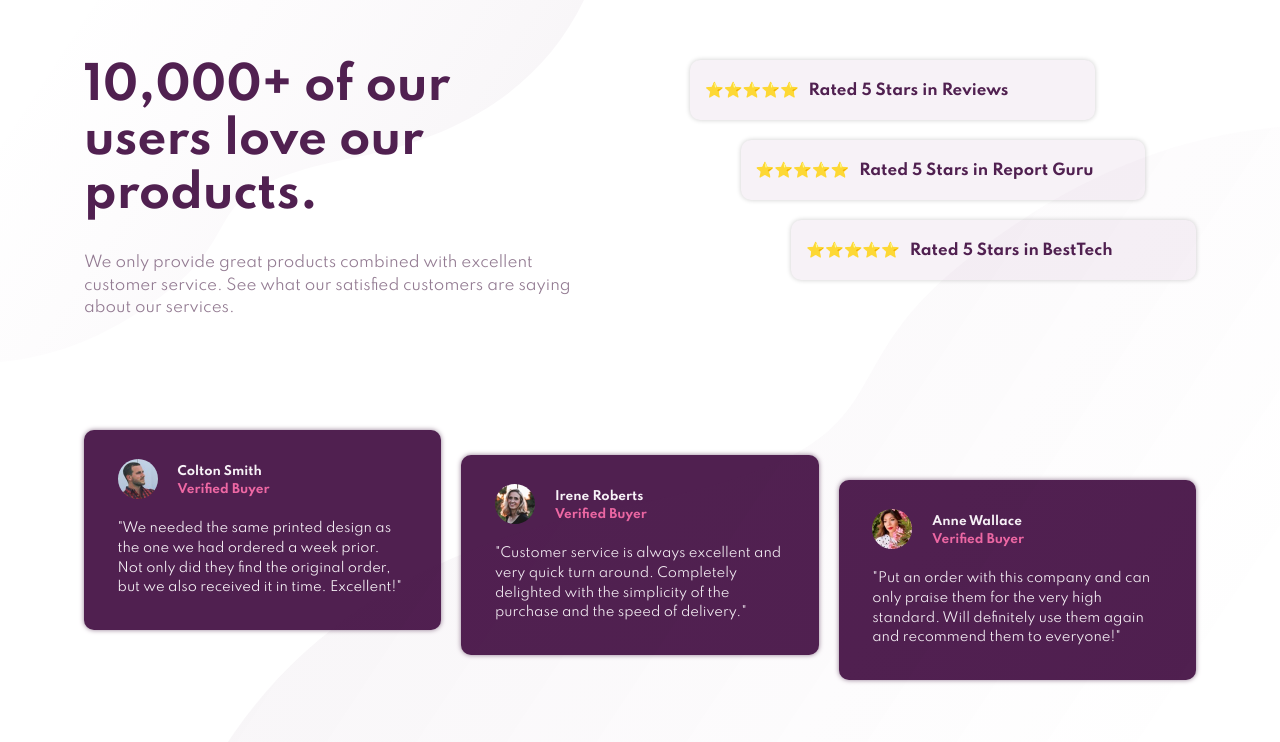
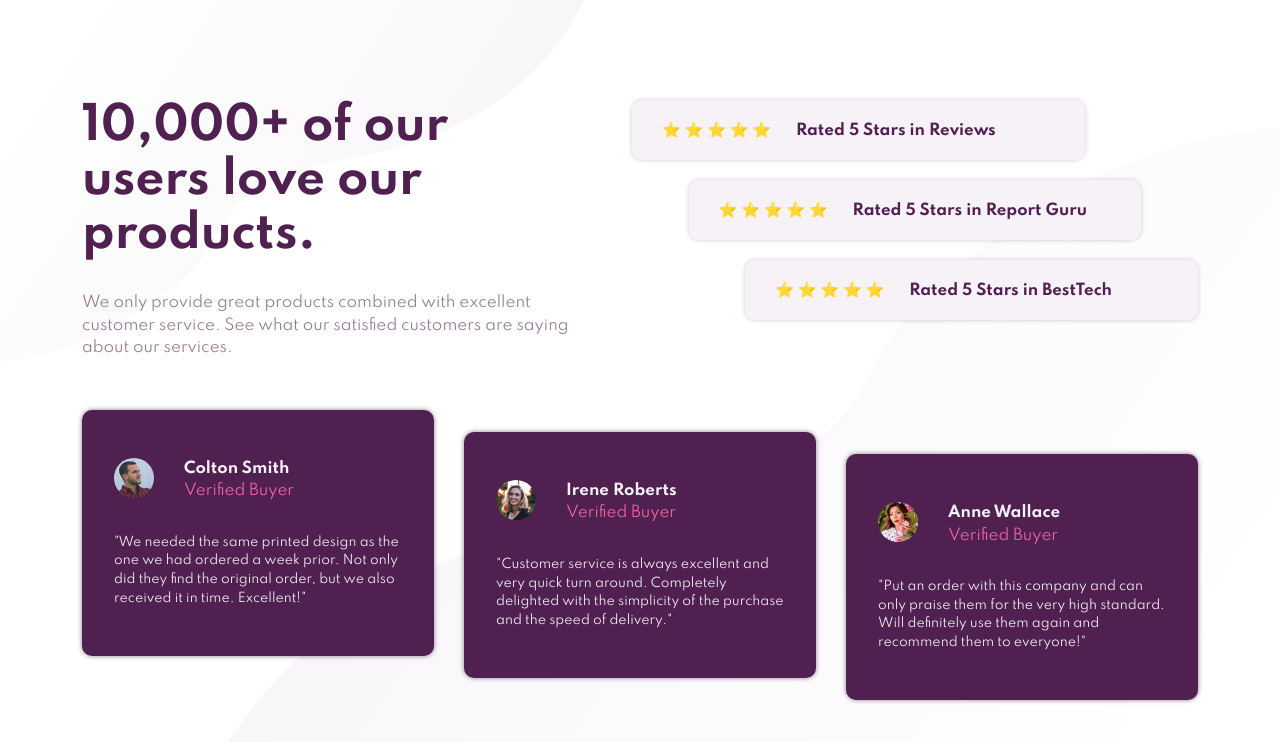
Before and after one commit to olamide203/social-proof-section, a plain HTML site: page index.html in a window 1280 px wide. Drawn offline with Linux system fonts and the light colour scheme.

Commit message:
complete desktop layout

```diff
--- a/css/style.scss
+++ b/css/style.scss
@@ -51,6 +51,8 @@ p {
 
 body {
   display: grid;
+  justify-content: center;
+  align-items: center;
   &::before {
     position: absolute;
     height: 100%;
@@ -96,7 +98,7 @@ body {
   .cards {
     grid-column: 1/-1;
     display: grid;
-    grid-gap: 20px;
+    grid-gap: 30px;
     grid-template-columns: repeat(4, 1fr);
   }
 }
@@ -125,8 +127,8 @@ body {
 .card {
   grid-column: 1/-1;
   display: grid;
-  grid-gap: 20px;
-  padding: 2.1rem;
+  grid-gap: 30px;
+  padding: 3rem 2rem;
   grid-template-columns: 40px 1fr;
   background: var(--magenta-1);
   color: var(--magenta-3);
@@ -144,11 +146,11 @@ body {
   &__desc {
     h5 {
       margin: 0;
-      font-size: 0.8em;
     }
 
     &-pink {
       color: var(--pink);
+      font-weight: 400;
     }
   }
 
@@ -156,8 +158,8 @@ body {
     grid-column: 1/-1;
 
     p {
-      font-size: 0.87em;
       margin: 0;
+      font-size: 0.83em;
     }
   }
 }
@@ -179,9 +181,11 @@ body {
 
 @media screen and (min-width: 620px) {
   body {
-    &::before {
-      background: url("../images/bg-pattern-top-desktop.svg");
-      background-repeat: no-repeat;
+    background-image: url("../images/bg-pattern-top-desktop.svg"), url("../images/bg-pattern-bottom-desktop.svg");
+    background-repeat: no-repeat;
+    background-position: top left, bottom right;
+    &::before, &::after {
+      display: none;
     }
   }
   .item-top {
@@ -211,14 +215,7 @@ body {
 /* large tablets and laptop styles */
 @media screen and(min-width: 960px) {
   body {
-    height: 100vh;
-    &::after {
-      position: fixed;
-      height: 100vh;
-      bottom: 0;
-      top: 0;
-      margin-bottom: 0;
-    }
+   min-height: 100vh;
   }
   .main {
     grid-template-columns: repeat(6, 1fr);
@@ -234,13 +231,13 @@ body {
     }
     .cards {
       grid-template-columns: repeat(6, 1fr);
-      grid-auto-rows: 300px;
+      grid-auto-rows: 290px;
     }
   }
   .item {
     grid-template-columns: auto 1fr;
     grid-gap: 20px;
-    padding: 15px;
+    padding: 10px;
     width: 400px;
     &-top,
     &-center,
@@ -255,8 +252,8 @@ body {
 
     h5 {
       grid-column: span 1;
-      align-self: end;
-      justify-self: start;
+      justify-content: center;
+      align-items: center;
       line-height: 1;
     }
   }
@@ -276,8 +273,7 @@ body {
     &-center,
     &-bottom {
       grid-column: span 2;
-      align-self: stretch;
-      height: 250px;
+
     }
 
     &-top {
@@ -301,20 +297,23 @@ body {
     margin-top: 0;
   }
   .main {
+    grid-template-columns: auto 1fr;
     padding: auto 50px;
-    gap: 50px 100px ;
+    gap: 50px;
 
     &__item {
+      grid-column: span 1;
+      &:nth-child(1) {
+        width: 500px;
+      }
       text-align: start;
     }
 
     &__item-row {
+      grid-column-start: 2;
       grid-auto-rows: 60px;
       gap: 20px;
       align-items: center;
-    }
-    .cards {
-      grid-auto-rows: 250px;
     }
   }
 
@@ -322,13 +321,12 @@ body {
     width: 80%;
     height: 100%;
     gap: 10px;
-
+    .emoji {
+      padding-left: 20px;
+    }
     h5 {
       align-self: center;
+      padding-left: 15px;
     }
   }
-  .card {
-    grid-gap: 20px;
-    height: 200px;
-  }
 }
```
Also changed, not shown: index.html (+3 -3 lines), css/style.css, 1 other file.
